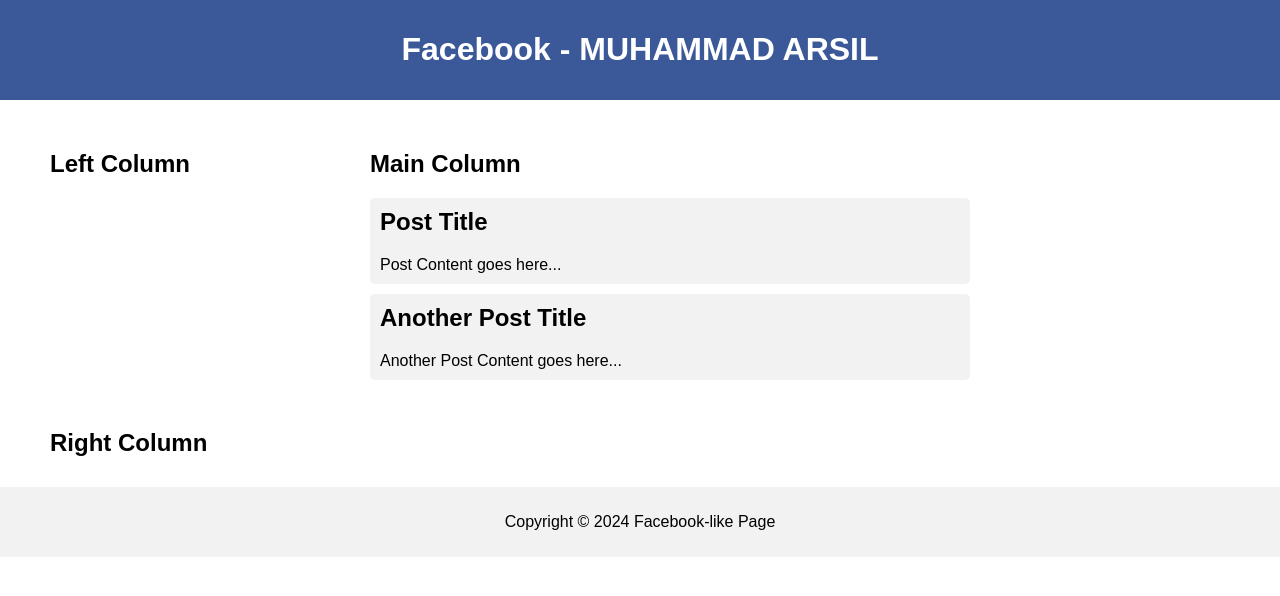
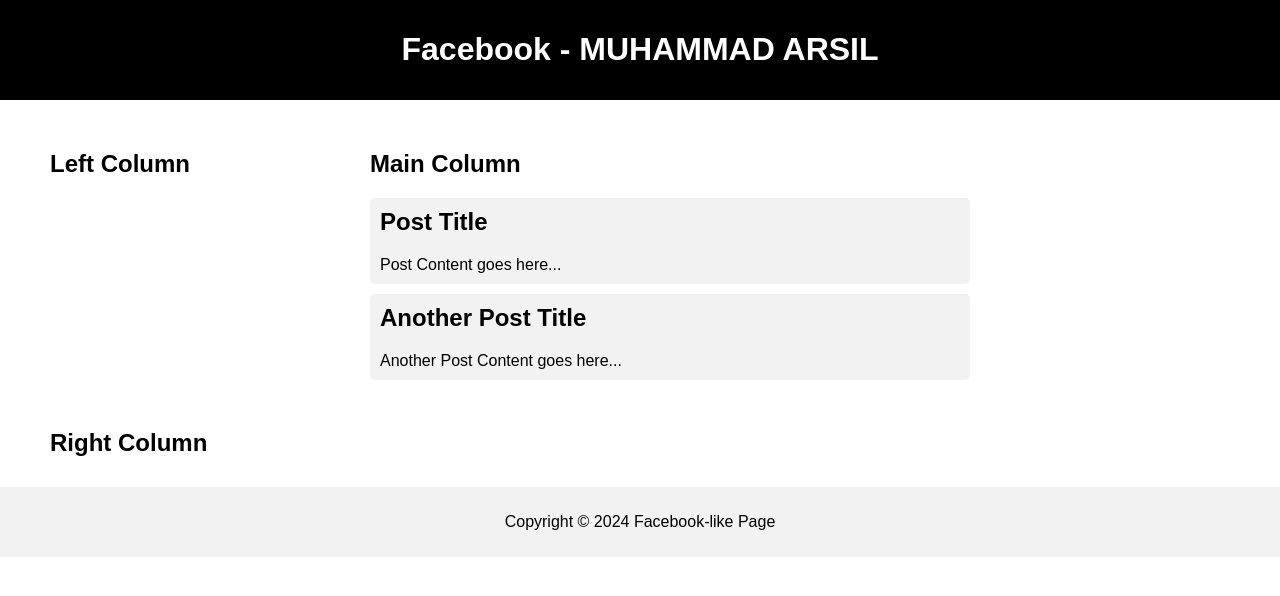
Before and after one commit to CodArsh/techbook, a plain HTML site: page index.html in a window 1280 px wide. Drawn offline with Linux system fonts and the light colour scheme.

Commit message:
color changed

```diff
--- a/index.html
+++ b/index.html
@@ -11,7 +11,7 @@
       padding: 0;
     }
     #header {
-      background-color: #3b5998;
+      background-color: black;
       color: #fff;
       padding: 10px;
       text-align: center;
```
